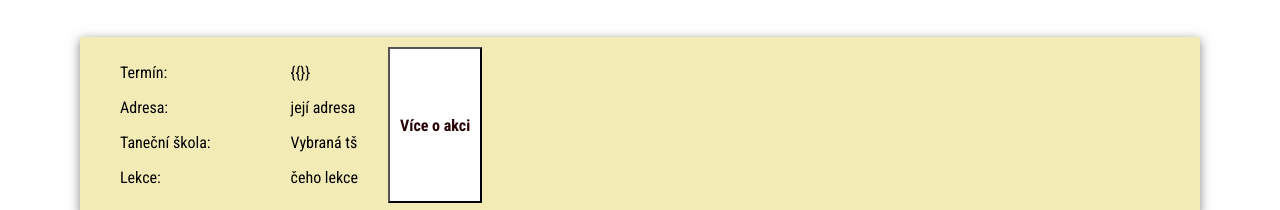
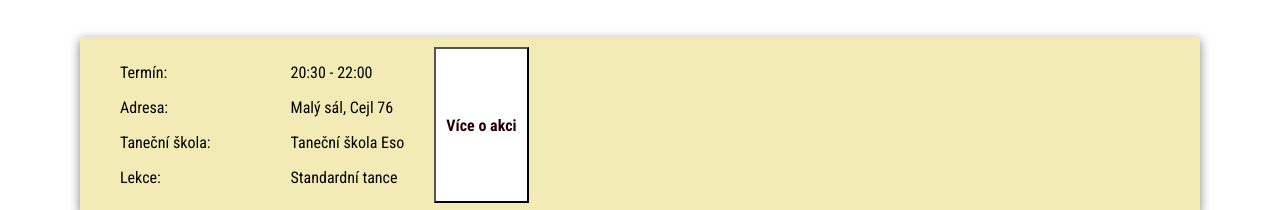
Before and after one commit to janasekaninova/Czechitas_Hackhathon, a Vue app in the folder tanecnilekce/: page /gaffs in a window 1280 px wide. Shown: the part 742-952 px from the top of the page. Built offline with nearby package versions, Linux system fonts and the light colour scheme.

Commit message:
propsání dat do tančíren

```diff
--- a/tanecnilekce/src/components/GaffsResults.vue
+++ b/tanecnilekce/src/components/GaffsResults.vue
@@ -8,10 +8,10 @@
     </div>
 
     <div class="detailyVysledky">
-      <p>{{}}</p>
-      <p>její adresa</p>
-      <p>Vybraná tš</p>
-      <p>čeho lekce</p>
+      <p>{{ singleGaff.time }}</p>
+      <p>{{ singleGaff.address }}</p>
+      <p>{{ singleGaff.danceSchool }}</p>
+      <p>{{ singleGaff.danceFamily }}</p>
     </div>
     <button>Více o akci</button>
   </div>
```
